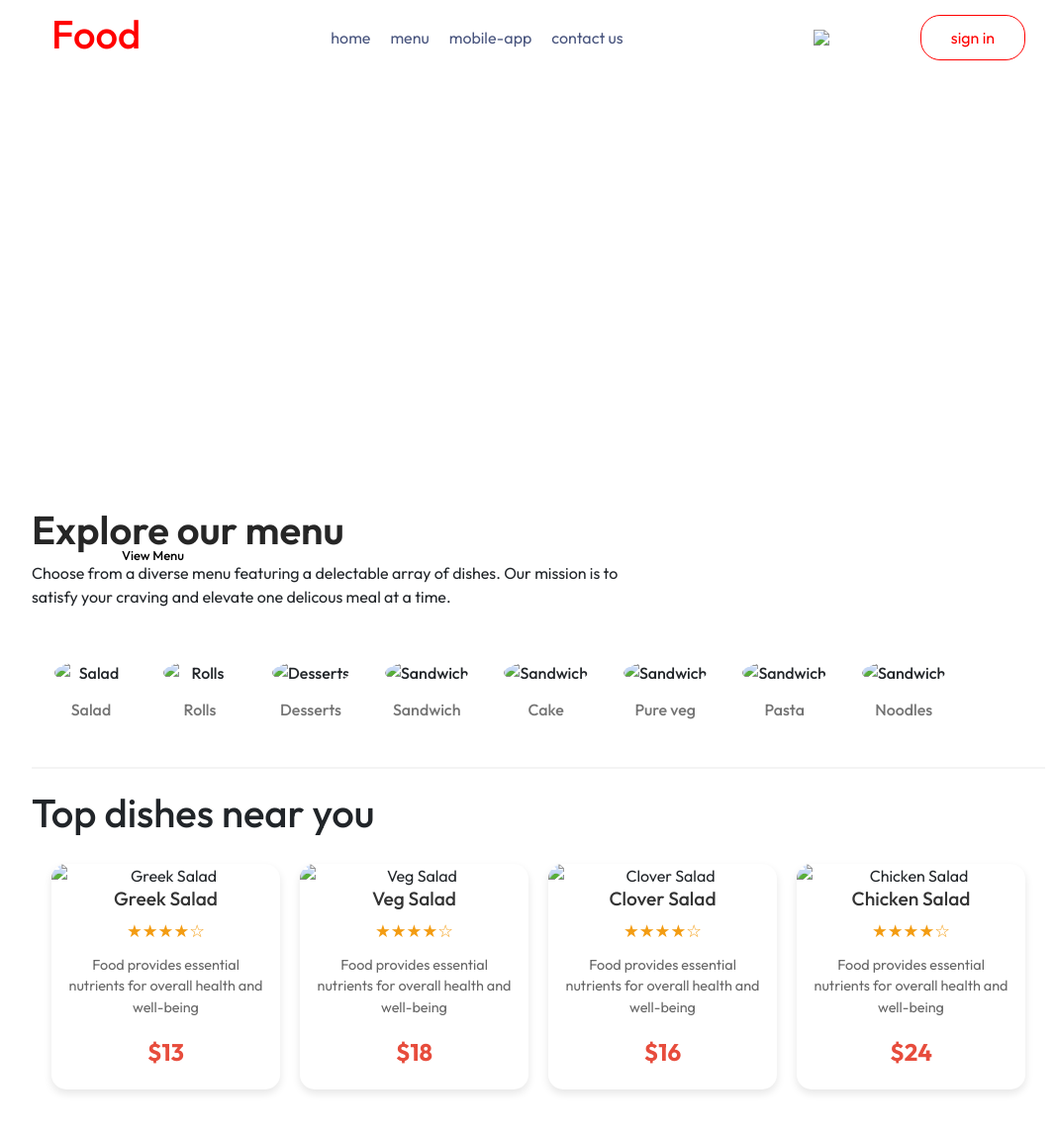
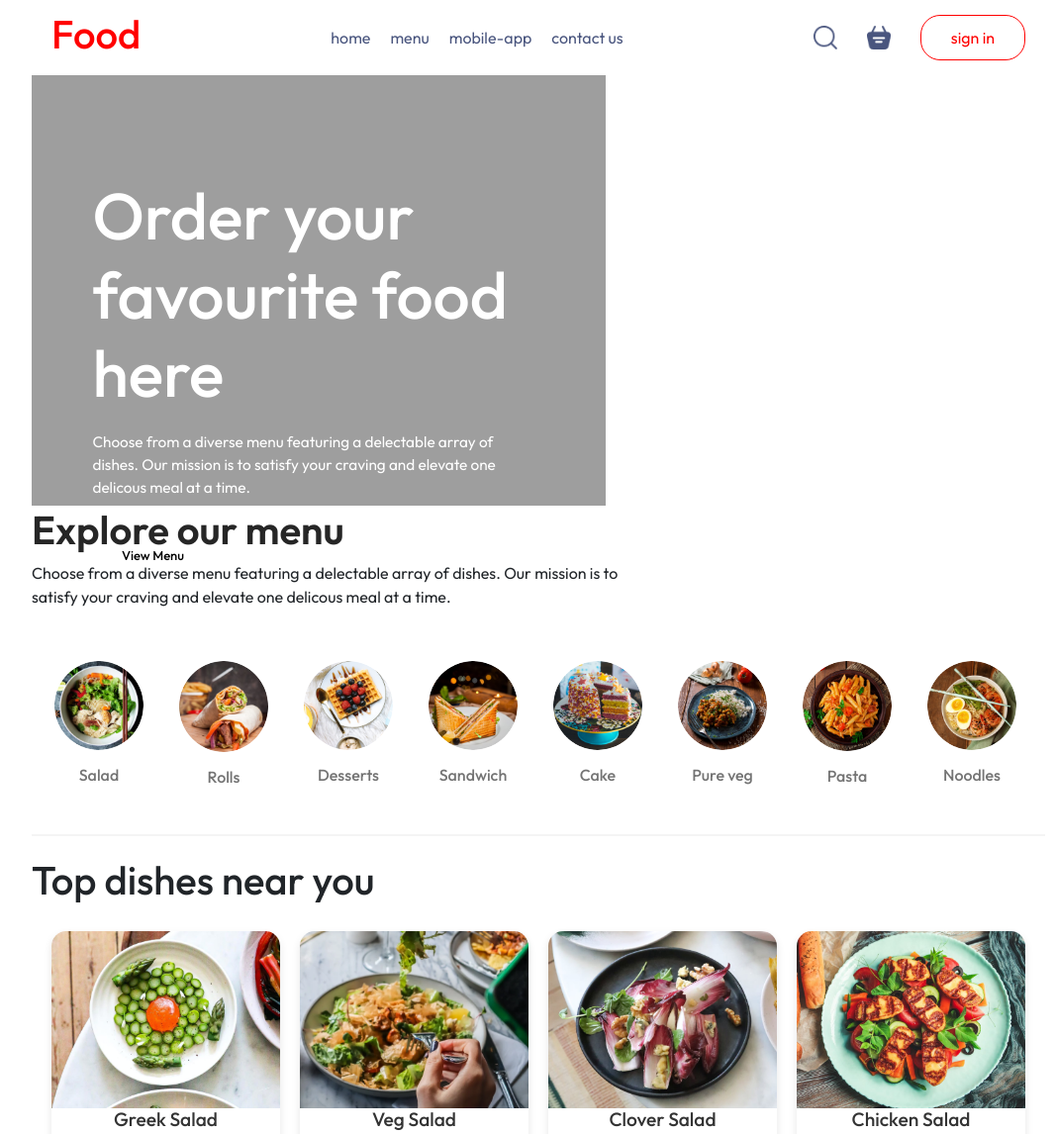
Before and after one commit to saadaziz1656/foodapp, a plain HTML site: page index.html in a window 1280 px wide. Shown: the top 1146 px of the page at 99% size, without its empty margins (96-1163 px from the left). Before the commit the page ends 1121 px from the top, so only its background shows below. Drawn offline with nearby package versions, Linux system fonts and the light colour scheme; the site is published under a folder, as on GitHub Pages, so addresses that start at the root find nothing.

Commit message:
path changed

```diff
--- a/index.css
+++ b/index.css
@@ -56,7 +56,7 @@
 }
 
 .banner {
-    background-image: url("/image/header_img-DfvEA7zQ.png");
+    background-image: url("image/header_img-DfvEA7zQ.png");
     height: 34vw;
     background-repeat: no-repeat;
     background-size: contain;
--- a/index.html
+++ b/index.html
@@ -22,8 +22,8 @@
             <a href="#">contact us</a>
         </div>
         <div class="right-icons">
-           <img src="/image/sewrch.png">
-           <img src="/image/wishlist.png" alt="">
+           <img src="image/sewrch.png">
+           <img src="image/wishlist.png" alt="">
 
             <a href="#" class="sign-in-button">sign in</a>
         </div>
@@ -48,39 +48,39 @@
 
     <div class="main-Fdiv">
         <div class="food-item">
-            <img src="/image/m1.png" alt="Salad">
+            <img src="image/m1.png" alt="Salad">
             <p>Salad</p>
         </div>
         <div class="food-item">
-            <img src="/image/m3.png" alt="Rolls">
+            <img src="image/m3.png" alt="Rolls">
             <p>Rolls</p>
         </div>
         <div class="food-item">
-            <img src="/image/m2.png" alt="Desserts">
+            <img src="image/m2.png" alt="Desserts">
             <p>Desserts</p>
         </div>
         <div class="food-item">
-            <img src="/image/m4.png" alt="Sandwich">
+            <img src="image/m4.png" alt="Sandwich">
             <p>Sandwich</p>
         </div>
 
         <div class="food-item">
-            <img src="/image/m5.png" alt="Sandwich">
+            <img src="image/m5.png" alt="Sandwich">
             <p>Cake</p>
         </div>
 
         <div class="food-item">
-            <img src="/image/m6.png" alt="Sandwich">
+            <img src="image/m6.png" alt="Sandwich">
             <p>Pure veg</p>
         </div>
 
         <div class="food-item">
-            <img src="/image/m7.png" alt="Sandwich">
+            <img src="image/m7.png" alt="Sandwich">
             <p>Pasta</p>
         </div>
 
         <div class="food-item">
-            <img src="/image/m8.png" alt="Sandwich">
+            <img src="image/m8.png" alt="Sandwich">
             <p>Noodles</p>
         </div>
 
@@ -99,7 +99,7 @@ food item -->
 
 <div class="container">
     <div class="food-menu">
-        <img src="/image/f1.png" alt="Greek Salad">
+        <img src="image/f1.png" alt="Greek Salad">
         <h3>Greek Salad</h3>
         <div class="rating">★★★★☆</div>
         <p>Food provides essential nutrients for overall health and well-being</p>
@@ -107,7 +107,7 @@ food item -->
     </div>
 
     <div class="food-menu">
-        <img src="/image/f2.png" alt="Veg Salad">
+        <img src="image/f2.png" alt="Veg Salad">
         <h3>Veg Salad</h3>
         <div class="rating">★★★★☆</div>
         <p>Food provides essential nutrients for overall health and well-being</p>
@@ -116,7 +116,7 @@ food item -->
     </div>
 
     <div class="food-menu">
-        <img src="/image/f3.png" alt="Clover Salad">
+        <img src="image/f3.png" alt="Clover Salad">
         <h3>Clover Salad</h3>
         <div class="rating">★★★★☆</div>
         <p>Food provides essential nutrients for overall health and well-being</p>
@@ -125,7 +125,7 @@ food item -->
     </div>
 
     <div class="food-menu">
-        <img src="/image/f4.png" alt="Chicken Salad">
+        <img src="image/f4.png" alt="Chicken Salad">
         <h3>Chicken Salad</h3>
         <div class="rating">★★★★☆</div>
         <p>Food provides essential nutrients for overall health and well-being</p>
```
